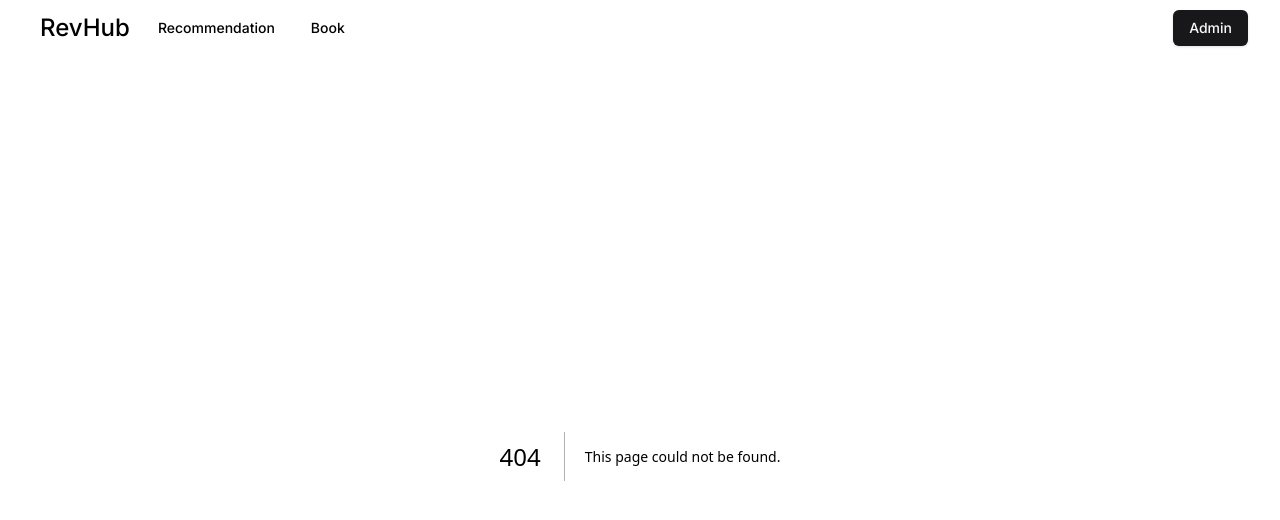
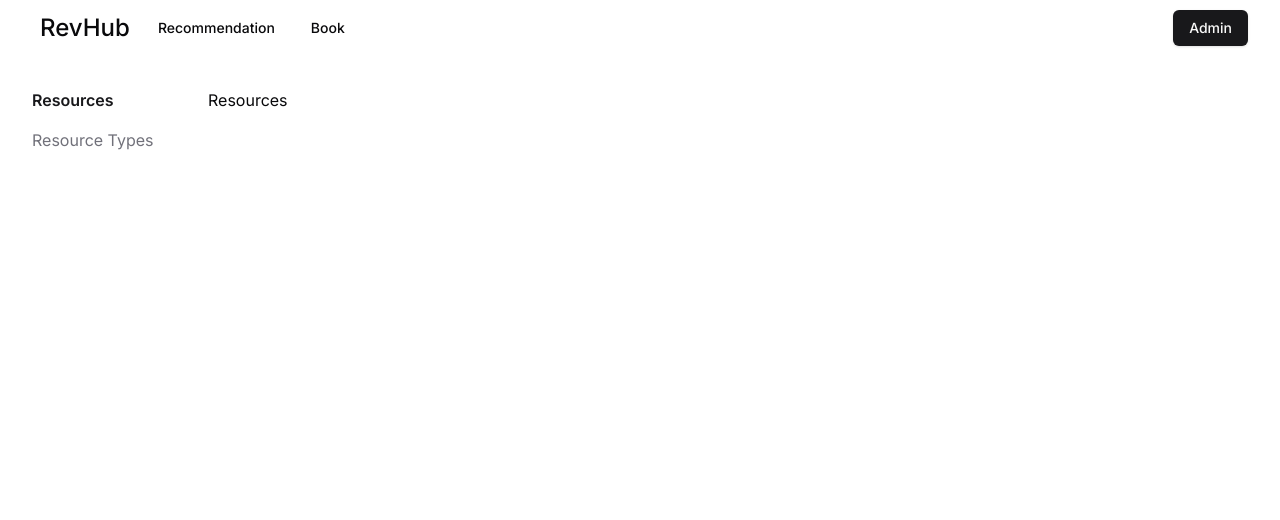
Before and after one commit to jimmy2952/revhub-frontend, a Next.js app: page /admin/resources in a window 1280 px wide. Before the commit this address had no page. Shown: the top 520 px of the page. Built offline with nearby package versions, Linux system fonts and the light colour scheme.

Commit message:
feat: resources page

```diff
--- /dev/null
+++ b/app/admin/resources/page.tsx
@@ -0,0 +1,3 @@
+export default function Resources() {
+  return <h1>Resources</h1>
+}
```
